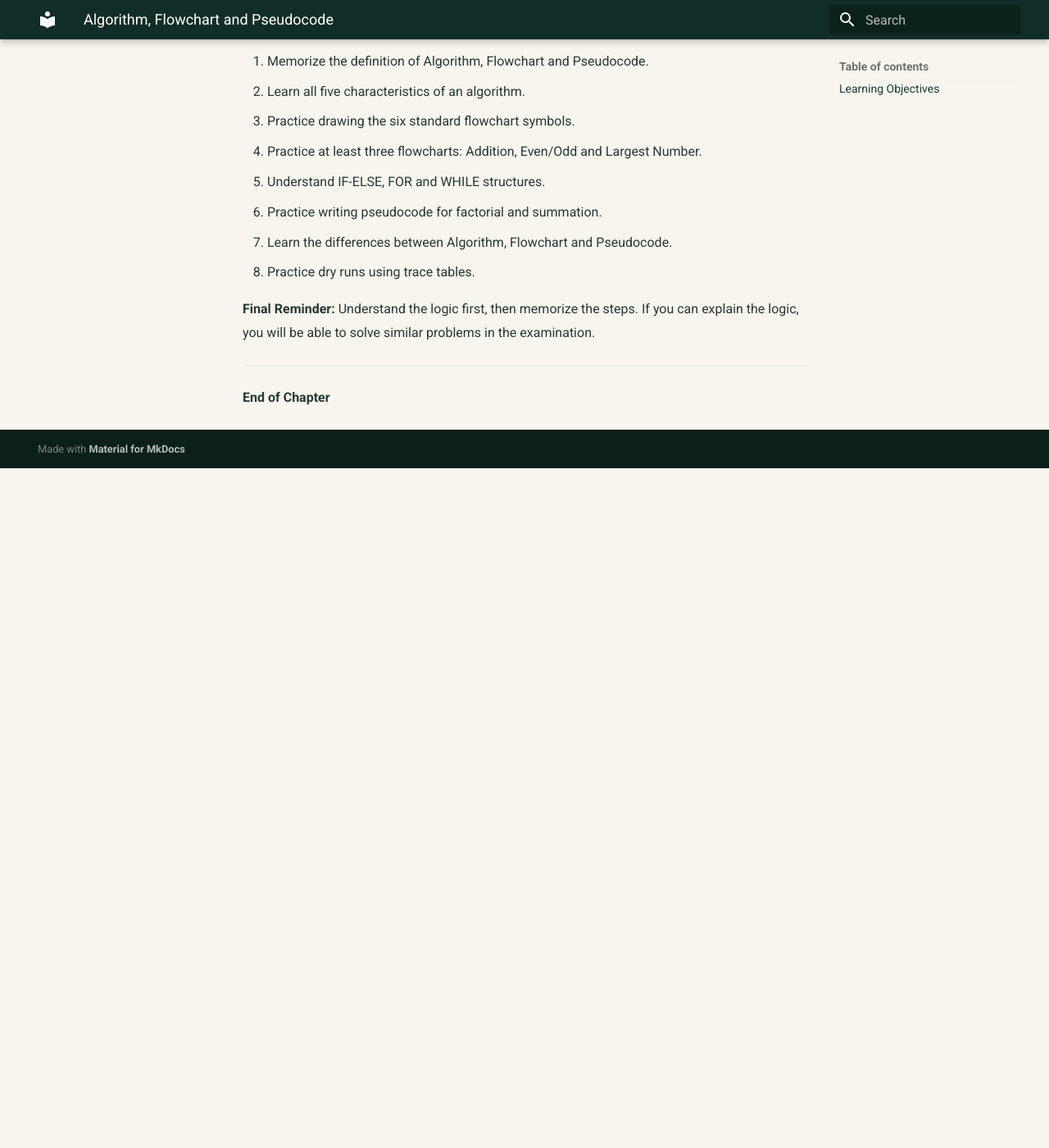
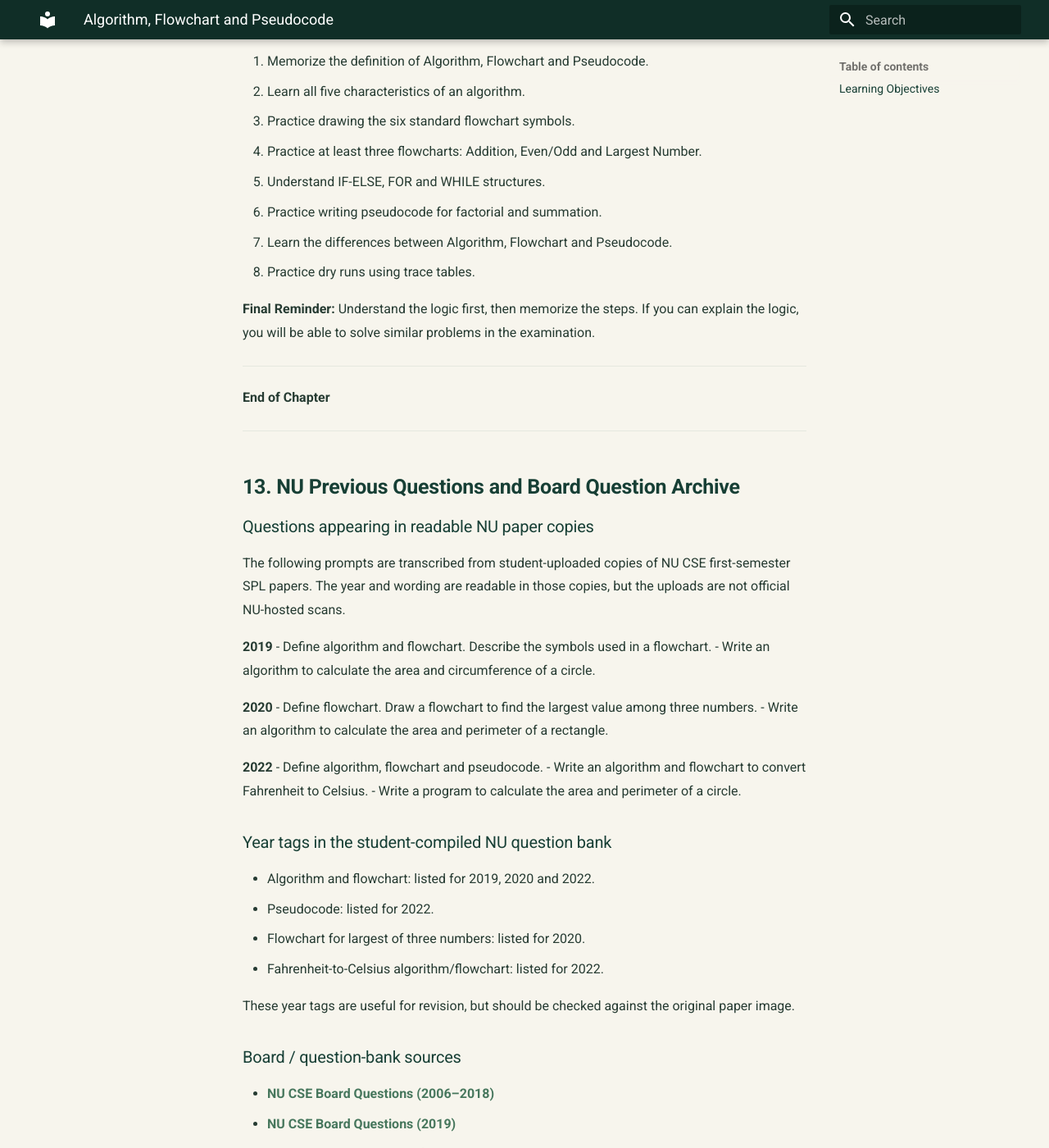
Before and after one commit to taimiyatahsin0-png/nu-cse-notes-store, an MkDocs documentation site: the page built from docs/subjects/spl/algorithm-flowchart-pseudocode.md, in a window 1280 px wide and 1400 px high, scrolled down 35209 px. Shown: the whole window at 82% size. Built offline with MkDocs 1.6.1 and Material for MkDocs 9.7.7, drawn with Linux system fonts in a browser that asks for light colours; before the commit the page ends 35780 px from its top, so only the background shows below that; some of the changed text lies outside the part shown.

Commit message:
Add NU PYQ and board question archive with exam-focused guidance

```diff
--- a/docs/subjects/spl/algorithm-flowchart-pseudocode.md
+++ b/docs/subjects/spl/algorithm-flowchart-pseudocode.md
@@ -1329,3 +1329,70 @@ D. A programming language
 
 ---
 **End of Chapter**
+
+
+---
+
+## 13. NU Previous Questions and Board Question Archive
+
+### Questions appearing in readable NU paper copies
+
+The following prompts are transcribed from student-uploaded copies of NU CSE first-semester SPL papers. The year and wording are readable in those copies, but the uploads are not official NU-hosted scans.
+
+**2019**
+- Define algorithm and flowchart. Describe the symbols used in a flowchart.
+- Write an algorithm to calculate the area and circumference of a circle.
+
+**2020**
+- Define flowchart. Draw a flowchart to find the largest value among three numbers.
+- Write an algorithm to calculate the area and perimeter of a rectangle.
+
+**2022**
+- Define algorithm, flowchart and pseudocode.
+- Write an algorithm and flowchart to convert Fahrenheit to Celsius.
+- Write a program to calculate the area and perimeter of a circle.
+
+### Year tags in the student-compiled NU question bank
+
+- Algorithm and flowchart: listed for 2019, 2020 and 2022.
+- Pseudocode: listed for 2022.
+- Flowchart for largest of three numbers: listed for 2020.
+- Fahrenheit-to-Celsius algorithm/flowchart: listed for 2022.
+
+These year tags are useful for revision, but should be checked against the original paper image.
+
+### Board / question-bank sources
+
+- [NU CSE Board Questions (2006–2018)](https://drive.google.com/file/d/1Lodp-nv8jOXRU7SvriRGqNYamqGUIzvM/view?usp=sharing)
+- [NU CSE Board Questions (2019)](https://drive.google.com/file/d/1QZpZoqjEJS5aYXNjSYdwW5bXy66aPi9-/view?usp=sharing)
+- [NU CSE SPL Question Bank — Subject Code 510201](https://www.scribd.com/document/862105744/National-University-CSE-Question-Bank-1st-First-Semester)
+- [2019 NU CSE first-semester paper copy](https://www.scribd.com/document/600047294/2019-NU-Question)
+- [2020 NU CSE first-semester paper copy](https://www.scribd.com/document/600047603/2020-NU-Question)
+- [2022 NU CSE first-semester paper copy](https://www.scribd.com/document/860333722/1st-semester-2022-questions)
+
+### Selected solved answer: Fahrenheit to Celsius algorithm
+
+**Question (listed in the 2022 paper copy):** Write an algorithm to convert Fahrenheit temperature into Celsius.
+
+Formula:
+
+\[
+C=\frac{5}{9}(F-32)
+\]
+
+**Algorithm**
+1. Start.
+2. Read Fahrenheit temperature \(F\).
+3. Calculate \(C=(F-32)\times5/9\).
+4. Display \(C\).
+5. Stop.
+
+**বাংলায় বুঝে নাও:** প্রথমে Fahrenheit input নেবে, 32 বিয়োগ করবে, তারপর 5/9 দিয়ে গুণ করবে। হিসাবের ধাপ ঠিক রাখলে একই logic দিয়ে C program-ও লেখা যাবে।
+
+### Extra practice (not verified PYQs)
+
+1. Draw a flowchart to find the average of three numbers.
+2. Write pseudocode to determine whether a number is even or odd.
+3. Write an algorithm to find the largest of three distinct numbers.
+
+**Source caution:** Paper copies and question banks are student-uploaded secondary sources. A year is attached only where the source visibly lists it; an exercise created for practice is never labelled as a past question.
```
